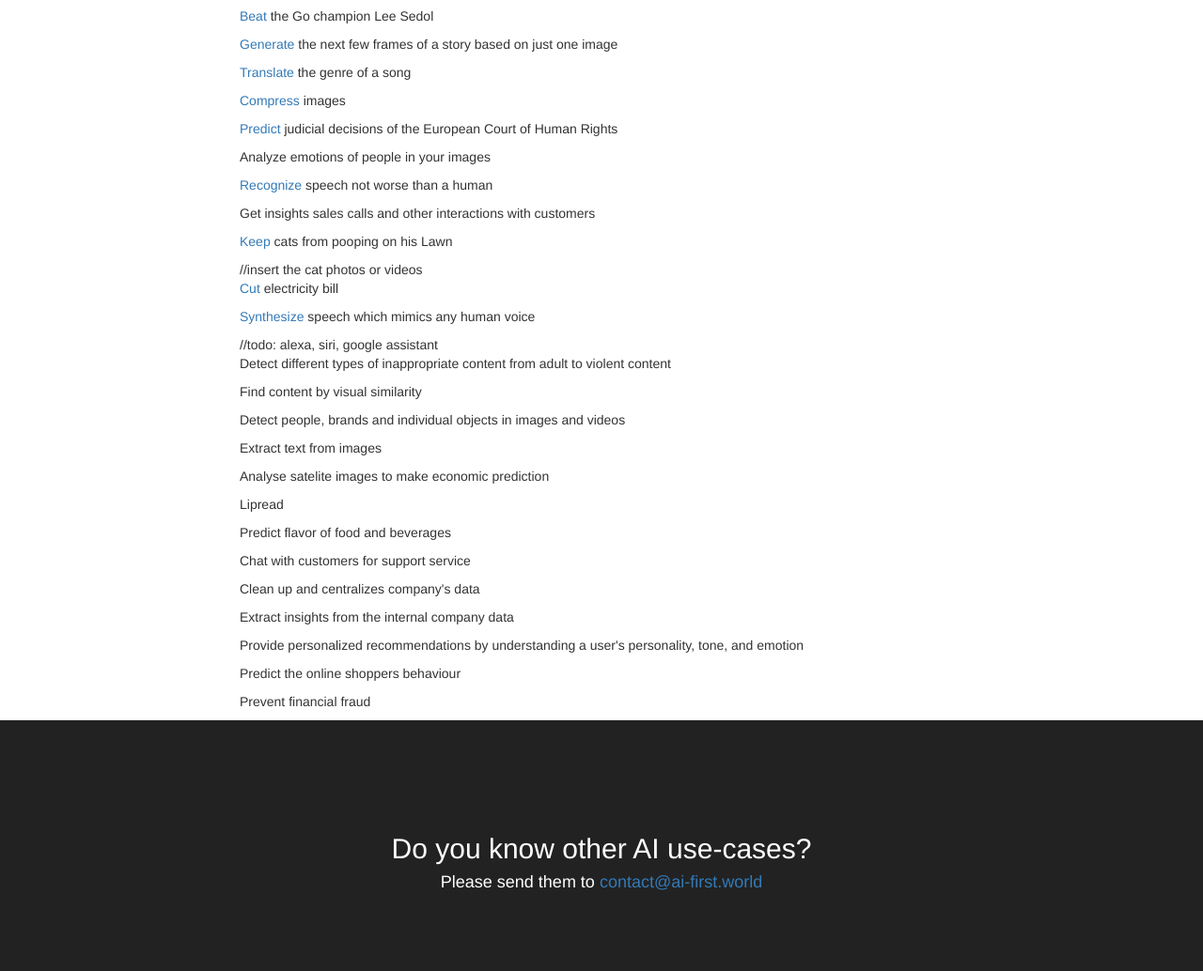
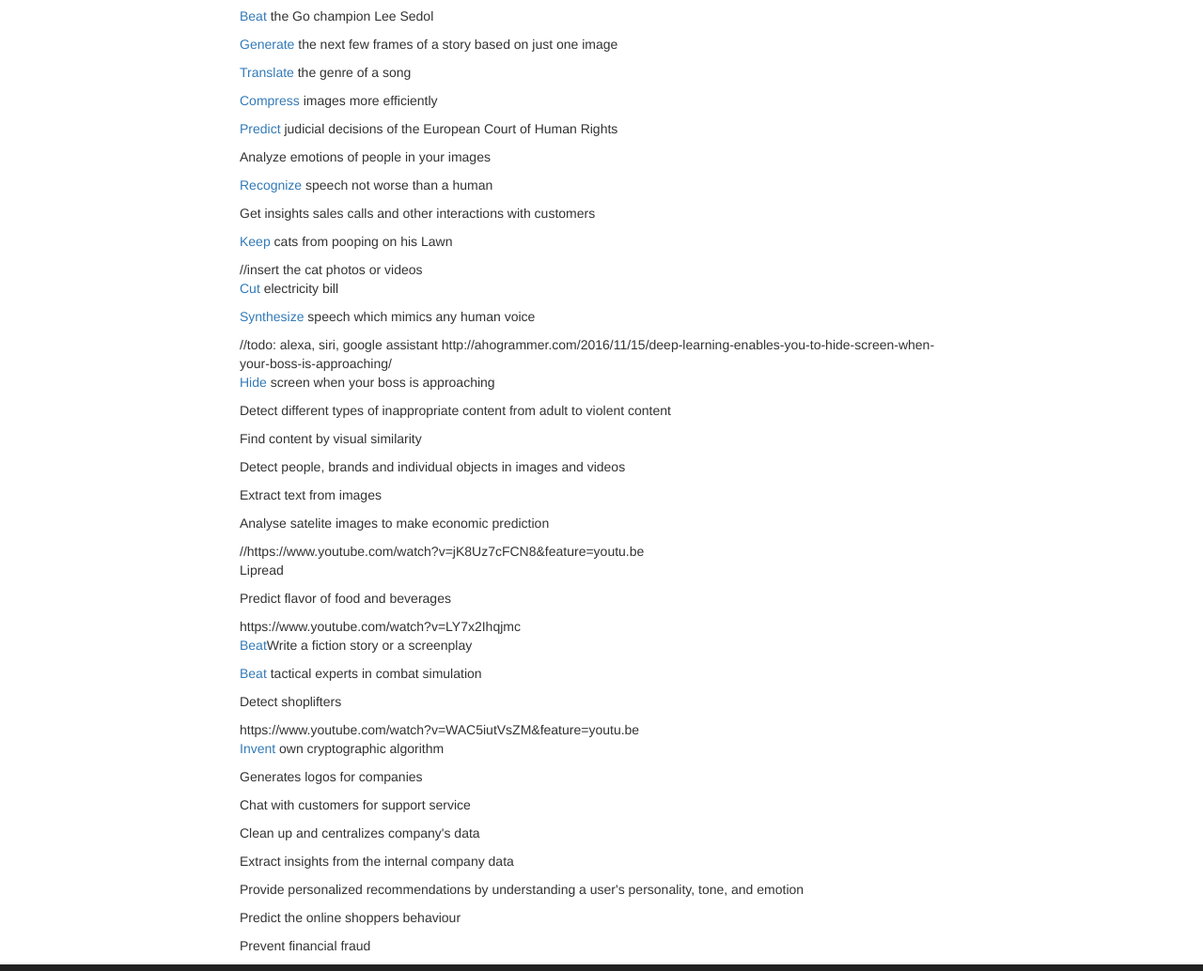
Before and after one commit to imasl/imasl.github.io, a plain HTML site: page index.html in a window 1280 px wide. Shown: the part 2282-3316 px from the top of the page at 94% size. Drawn offline with nearby package versions, Linux system fonts and the light colour scheme.

Commit message:
new cases

```diff
--- a/index.html
+++ b/index.html
@@ -67,7 +67,7 @@
 
             <p><a target="_blank" href="https://research.googleblog.com/2016/09/a-neural-network-for-machine.html">Translate</a> the genre of a song</p>
 
-            <p><a target="_blank" href="https://research.googleblog.com/2016/09/image-compression-with-neural-networks.html">Compress</a> images</p>
+            <p><a target="_blank" href="https://research.googleblog.com/2016/09/image-compression-with-neural-networks.html">Compress</a> images more efficiently</p>
 
             <p><a target="_blank" href="https://peerj.com/articles/cs-93/#aff-1">Predict</a> judicial decisions of the European Court of Human Rights</p>
 
@@ -84,16 +84,33 @@
             <p><a target="_blank" href="https://deepmind.com/blog/wavenet-generative-model-raw-audio/?utm_source=MIT+TR+Newsletters&utm_campaign=badf557daa-The_Download_September_9_2016&utm_medium=email&utm_term=0_997ed6f472-badf557daa-153925993&goal=0_997ed6f472-badf557daa-153925993&mc_cid=badf557daa&mc_eid=86e9a84406">Synthesize</a> speech which mimics any human voice</p>
 
             //todo: alexa, siri, google assistant
-
+            http://ahogrammer.com/2016/11/15/deep-learning-enables-you-to-hide-screen-when-your-boss-is-approaching/
+            <p><a target="_blank" href="https://www.bloomberg.com/news/articles/2016-07-19/google-cuts-its-giant-electricity-bill-with-deepmind-powered-ai">Hide</a> screen when your boss is approaching</p>
 
             <p>Detect different types of inappropriate content from adult to violent content</p>
             <p>Find content by visual similarity</p>
             <p>Detect people, brands and individual objects in images and videos</p>
             <p>Extract text from images</p>
             <p>Analyse satelite images to make economic prediction</p>
+            //https://www.youtube.com/watch?v=jK8Uz7cFCN8&feature=youtu.be
             <p>Lipread</p>
 
             <p>Predict flavor of food and beverages</p>
+
+            https://www.youtube.com/watch?v=LY7x2Ihqjmc
+            <p><a target="_blank" href="https://www.literai.com/">Beat</a>Write a fiction story or a screenplay</p>
+
+            <p>
+                <a target="_blank" href="http://magazine.uc.edu/editors_picks/recent_features/alpha.html">Beat</a> tactical experts in combat simulation
+            </p>
+
+            <p>Detect shoplifters</p>
+            https://www.youtube.com/watch?v=WAC5iutVsZM&feature=youtu.be
+
+
+            <p><a target="_blank" href="http://arstechnica.co.uk/information-technology/2016/10/google-ai-neural-network-cryptography/">Invent</a> own cryptographic algorithm</p>
+
+            <p>Generates logos for companies</p>
             <p>Chat with customers for support service</p>
             <p>Clean up and centralizes company's data</p>
             <p>Extract insights from the internal company data</p>
```
